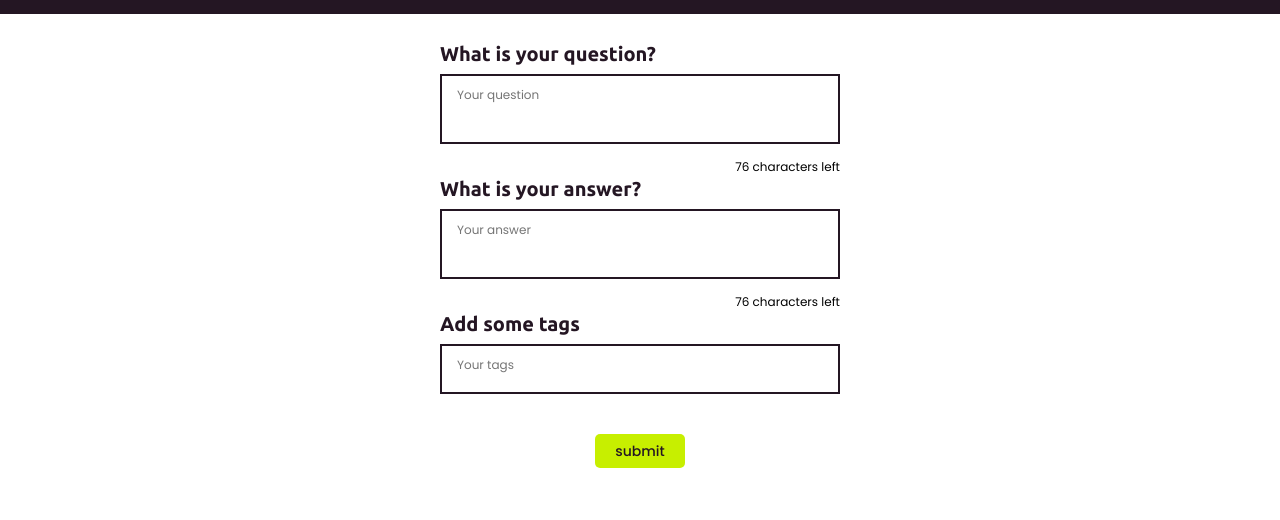
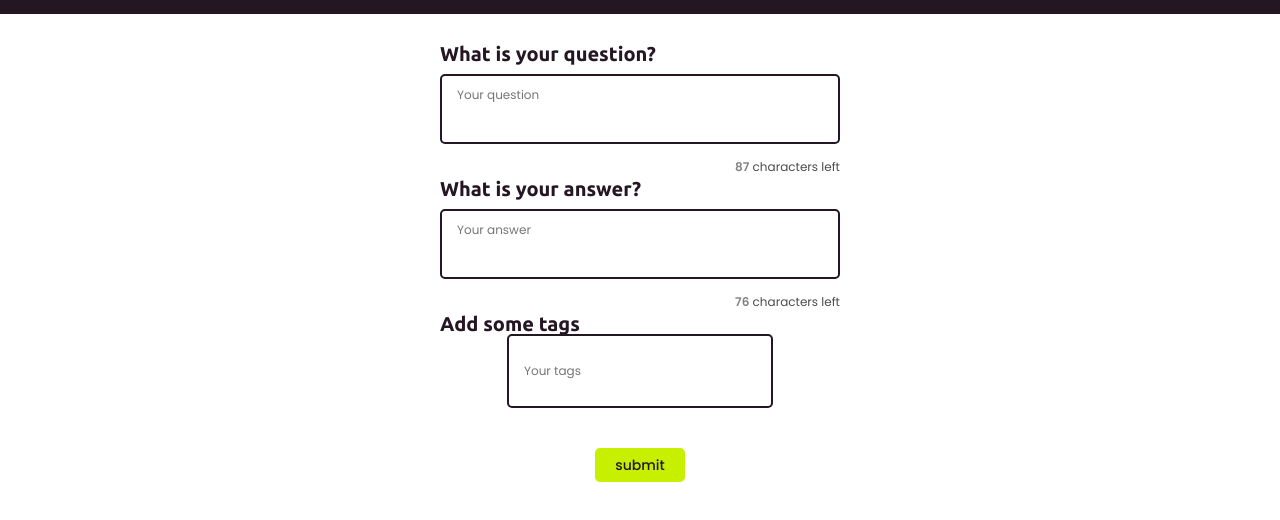
Before and after one commit to BorysKravtsov/borysKravtsov-quiz-app, a website: page addQuestion.html in a window 1280 px wide. Shown: the part 76-596 px from the top of the page. Drawn offline with Linux system fonts and the light colour scheme.

Commit message:
finished form page

```diff
--- a/addQuestion.html
+++ b/addQuestion.html
@@ -76,7 +76,7 @@
                 maxlength="120"
                 placeholder="Your question"
               ></textarea>
-              <p class="question__counter">76 characters left</p>
+              <p class="question__counter"><span>87</span> characters left</p>
               <h2 class="form__heading">What is your answer?</h2>
               <textarea
                 name="answer"
@@ -84,15 +84,16 @@
                 maxlength="120"
                 placeholder="Your answer"
               ></textarea>
-              <p class="answer__counter">76 characters left</p>
+              <p class="answer__counter"><span>76</span> characters left</p>
               <h2 class="form__heading">Add some tags</h2>
-              <textarea
+              <input
                 class="tag"
+                type="text"
                 name="tag"
                 id="tag"
                 placeholder="Your tags"
                 maxlength="30"
-              ></textarea>
+              ></input>
               <button class="submit">submit</button>
             </form>
           </div>
--- a/css/addQuestion.css
+++ b/css/addQuestion.css
@@ -15,14 +15,17 @@ main {
   margin-top: 120px;
 }
 
-textarea {
+textarea,
+input {
   font-family: "Poppins", sans-serif;
   font-weight: 400;
   font-style: normal;
   line-height: 8px;
   font-size: 12px;
+  color: var(--bg-colorD);
   padding: 15px;
   border: solid 2px var(--bg-colorD);
+  border-radius: 5px;
 }
 
 h2 {
@@ -63,6 +66,12 @@ h2 {
   font-style: normal;
   line-height: 25px;
   font-size: 12px;
+  opacity: 0.7;
+}
+
+.form__questions span {
+  font-weight: 600;
+  opacity: 0.7;
 }
 
 .tag {
```
